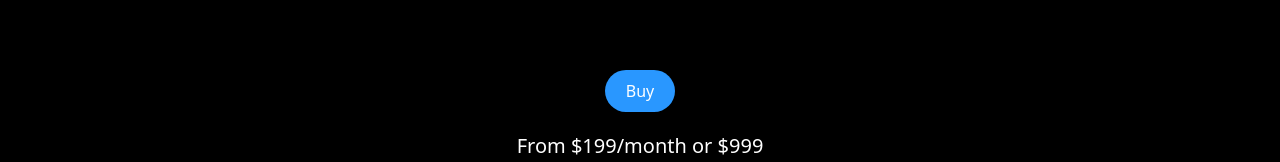
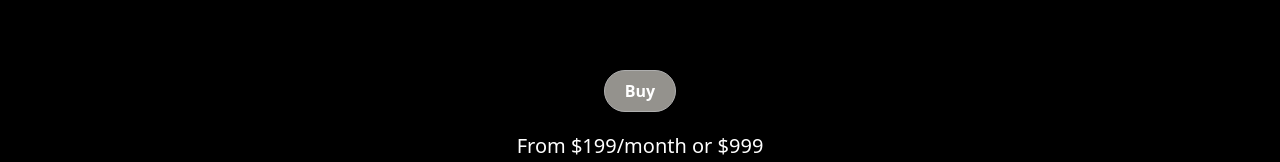
Before and after one commit to aditya-2k23/iPhone, a React (Vite) app: page / in a window 1280 px wide. Shown: the part 577-739 px from the top of the page. Built offline with nearby package versions, Linux system fonts and the light colour scheme.

Commit message:
refactor: Improve button styling in Hero component

```diff
--- a/src/components/Hero.jsx
+++ b/src/components/Hero.jsx
@@ -61,7 +61,7 @@ const Hero = () => {
         id="cta"
         className="flex flex-col items-center opacity-0 translate-y-20"
       >
-        <a href="#highlights" className="btn">
+        <a href="#highlights" className="btn transition-all">
           Buy
         </a>
         <p className="font-normal text-xl">From $199/month or $999</p>
--- a/src/index.css
+++ b/src/index.css
@@ -39,7 +39,7 @@ canvas {
   }
 
   .btn {
-    @apply px-5 py-2 rounded-3xl bg-blue my-5 hover:bg-transparent border border-transparent hover:border hover:text-blue hover:border-blue
+    @apply px-5 py-2 rounded-3xl bg-gray-100 my-5 hover:bg-transparent border font-bold hover:border hover:text-gray-100 hover:border-gray-100
   }
 
   .color-container {
```
